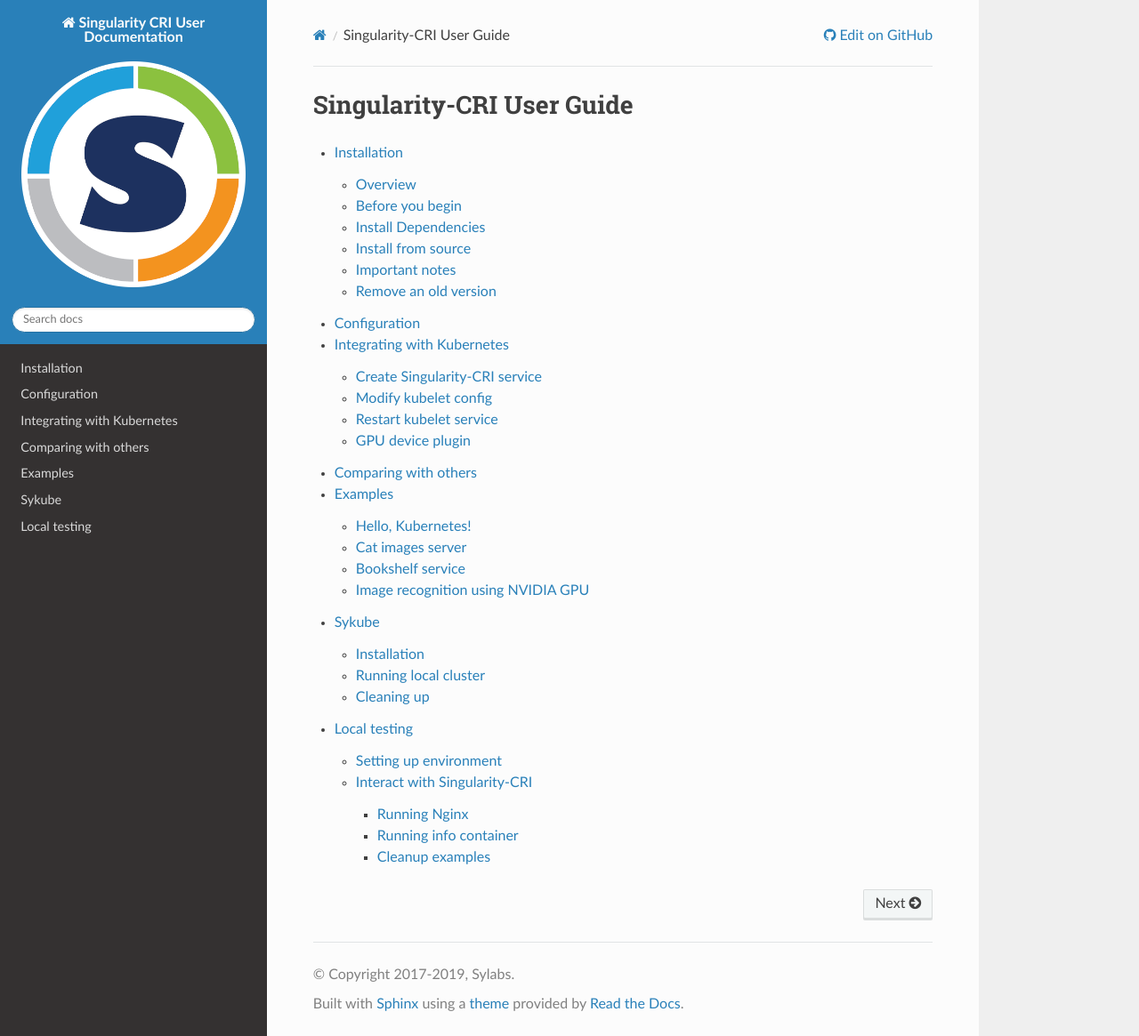
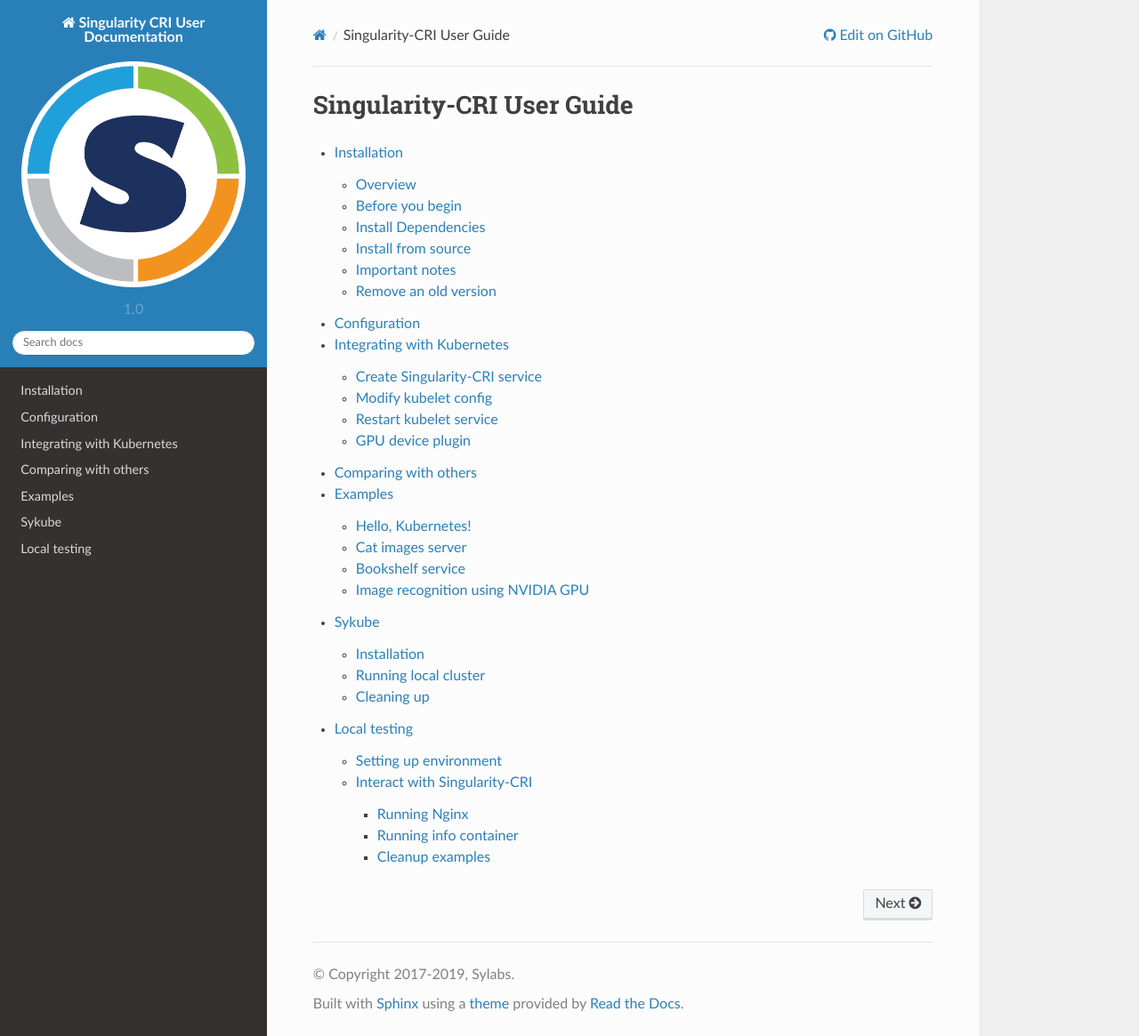
Before and after one commit to sylabs/singularity-cri-userdocs, a Sphinx documentation site: the page built from docs/index.rst, in a window 1280 px wide and 1165 px high. Shown: the whole window at 89% size. Built offline with Sphinx 7.4.7 and the Read the Docs theme 2.0.0, drawn with Linux system fonts in a browser that asks for light colours.

Commit message:
Add version into conf.py

```diff
--- a/docs/conf.py
+++ b/docs/conf.py
@@ -25,9 +25,9 @@
 author = u'Sylabs'
 
 # The short X.Y version
-version = u''
+version = u'1.0'
 # The full version, including alpha/beta/rc tags
-release = u''
+release = u'1.0.0'
 
 
 # -- General configuration ---------------------------------------------------
```
